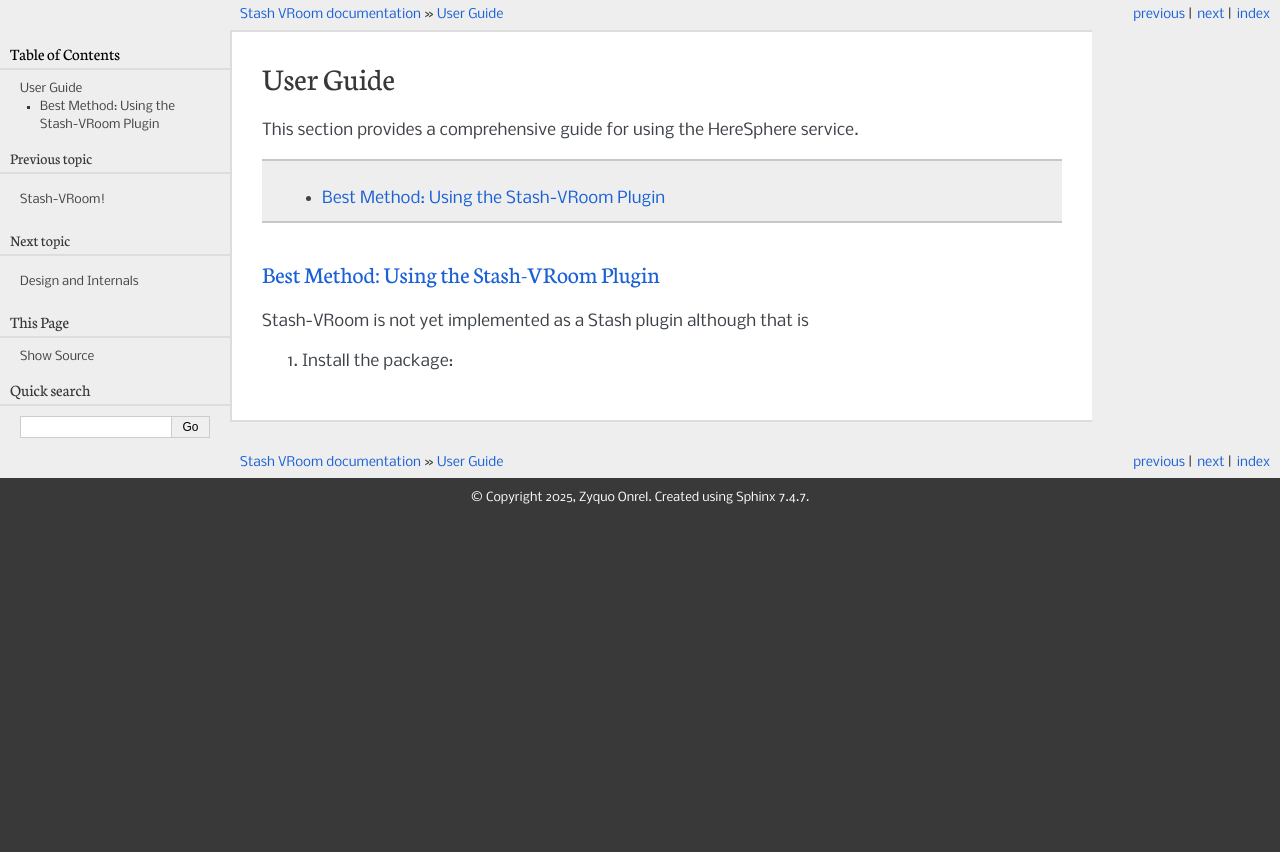
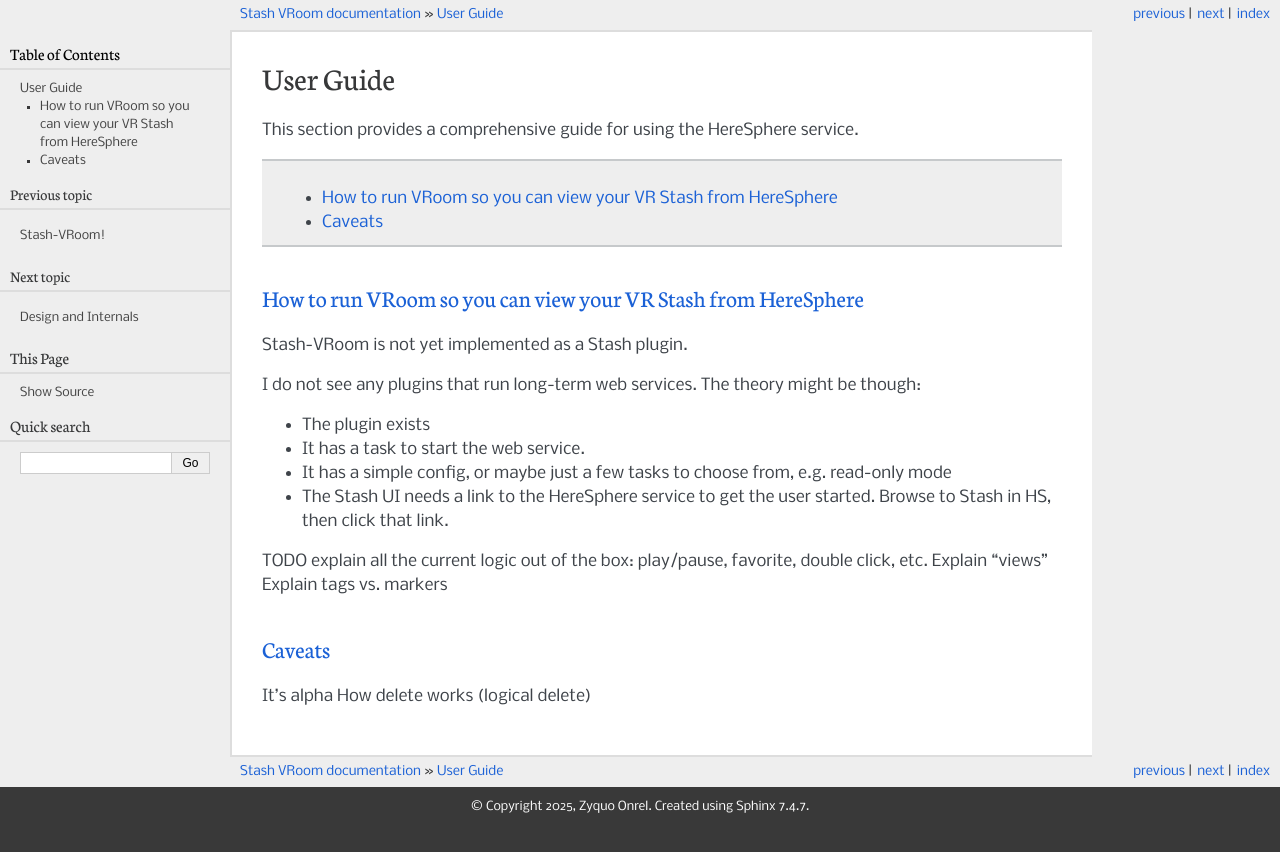
Before and after one commit to zyquon/stash-vroom, a Sphinx documentation site: the page built from doc/user_guide.rst, in a window 1280 px wide. Shown: the top 852 px of the page. Built offline with Sphinx 7.4.7, drawn with Linux system fonts in a browser that asks for light colours; pages that are not in the unit, such as notebooks, are missing from menus.

Commit message:
More docs

```diff
--- a/doc/index.rst
+++ b/doc/index.rst
@@ -7,8 +7,6 @@
 ============
 
 Stash-VRoom is a Stash plugin that provides adds HereSphere support for browsing and viewing VR videos.
-
-The `User Guide <user_guide.html>`_ explains how to run and use Stash-VRoom.
 
 The `Design <design.html>`_ document explains the design, tradeoffs, and internal thinking behind Stash-VRoom.
 
--- a/doc/user_guide.rst
+++ b/doc/user_guide.rst
@@ -6,9 +6,25 @@
 .. contents::
    :local:
 
-Best Method: Using the Stash-VRoom Plugin
----------------
+How to run VRoom so you can view your VR Stash from HereSphere
+---------------------------------------------------------------
 
-Stash-VRoom is not yet implemented as a Stash plugin although that is
+Stash-VRoom is not yet implemented as a Stash plugin.
 
-1. Install the package:
+I do not see any plugins that run long-term web services. The theory might be though:
+
+* The plugin exists
+* It has a task to start the web service.
+* It has a simple config, or maybe just a few tasks to choose from, e.g. read-only mode
+* The Stash UI needs a link to the HereSphere service to get the user started. Browse to Stash in HS, then click that link.
+
+TODO explain all the current logic out of the box: play/pause, favorite, double click, etc.
+Explain "views"
+Explain tags vs. markers
+
+
+Caveats
+-------
+
+It's alpha
+How delete works (logical delete)
```
